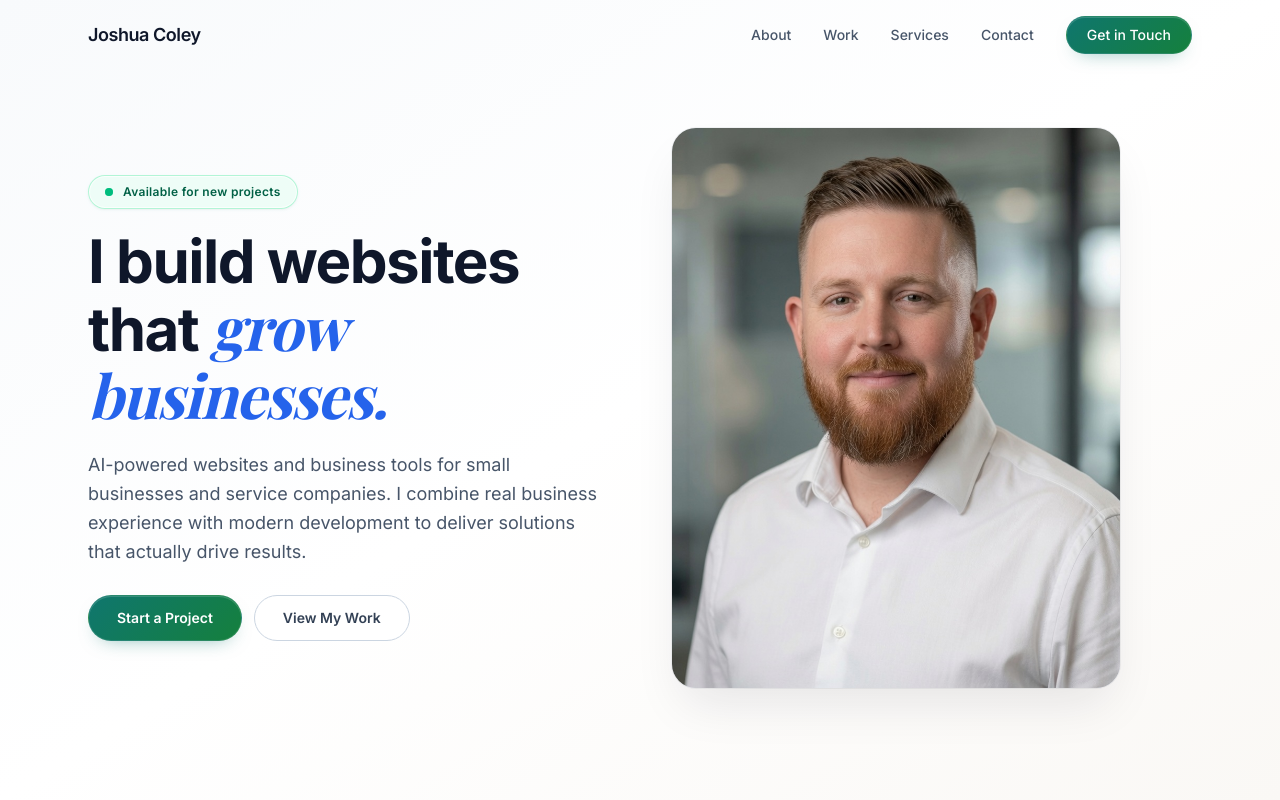
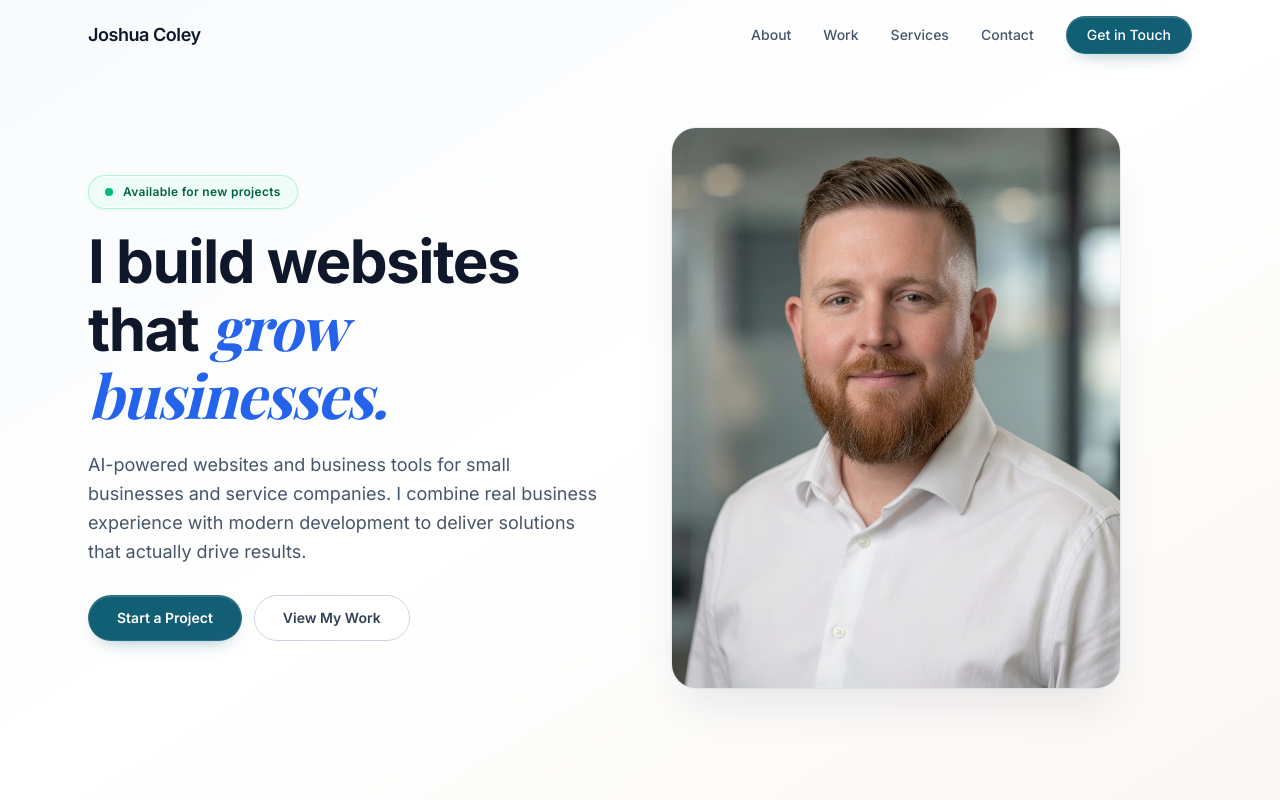
Before and after one commit to Jcoley-Mercurius/josh-coley-portfolio, a Next.js app: page / in a window 1280 px wide. Shown: the top 800 px of the page. Built offline with nearby package versions, Linux system fonts and the light colour scheme; a web font is replaced by a local one.

Commit message:
style: update primary buttons and accents to deep teal for brand cohesion

```diff
--- a/app/globals.css
+++ b/app/globals.css
@@ -112,7 +112,7 @@ section {
 /* ===== PREMIUM CARD SURFACES ===== */
 .project-card {
   background:
-    radial-gradient(circle at 100% 0%, rgb(13 148 136 / 0.035), transparent 34%),
+    radial-gradient(circle at 100% 0%, rgb(14 116 144 / 0.035), transparent 34%),
     linear-gradient(145deg, rgb(255 255 255 / 1), rgb(248 250 252 / 0.68));
   border-color: rgb(203 213 225 / 0.72);
   box-shadow: var(--shadow-resting);
@@ -150,7 +150,7 @@ section {
 /* Primary service package cards */
 .service-card {
   background-image:
-    radial-gradient(circle at 100% 0%, rgb(34 197 94 / 0.03), transparent 36%),
+    radial-gradient(circle at 100% 0%, rgb(14 116 144 / 0.03), transparent 36%),
     linear-gradient(160deg, rgb(255 255 255 / 0.2), transparent 55%);
   border-color: rgb(203 213 225 / 0.7);
   box-shadow: var(--shadow-resting);
@@ -174,8 +174,8 @@ section {
 .card-accent-line {
   background-image: linear-gradient(
     90deg,
-    rgb(13 148 136 / 0.72),
-    rgb(34 197 94 / 0.62)
+    rgb(14 116 144 / 0.72),
+    rgb(37 99 235 / 0.58)
   );
 }
 
@@ -211,12 +211,12 @@ a[class*="bg-"] {
 }
 
 .btn-primary {
-  background-color: #0f766e;
-  background-image: linear-gradient(135deg, #0f766e 0%, #15803d 100%);
+  background-color: #0f5f73;
+  background-image: linear-gradient(135deg, #0f5f73 0%, #155e75 100%);
   border: 1px solid rgb(255 255 255 / 0.1);
   box-shadow:
     inset 0 1px 0 rgb(255 255 255 / 0.16),
-    0 8px 20px -12px rgb(15 118 110 / 0.62);
+    0 8px 20px -12px rgb(14 94 116 / 0.62);
 }
 
 .badge,
@@ -318,10 +318,10 @@ a[class*="bg-"] {
   }
 
   .btn-primary:hover {
-    background-image: linear-gradient(135deg, #0d9488 0%, #16a34a 100%);
+    background-image: linear-gradient(135deg, #0c5062 0%, #124f67 100%);
     box-shadow:
       inset 0 1px 0 rgb(255 255 255 / 0.2),
-      0 12px 26px -10px rgb(15 118 110 / 0.52);
+      0 12px 26px -10px rgb(14 94 116 / 0.52);
   }
 
   .badge:hover,
```
